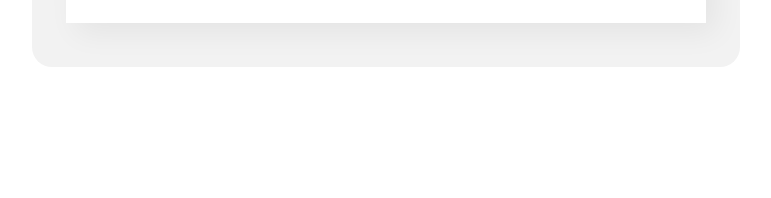
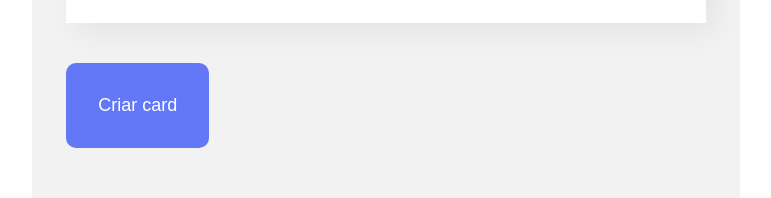
Before and after one commit to souza99/exemplo-alura, a JavaScript app: page / in a window 1280 px wide. Shown: the part 679-877 px from the top of the page, without its empty margins (254-1025 px from the left). Before the commit the page ends 826 px from the top, so only its background shows below. Built offline with nearby package versions, Linux system fonts and the light colour scheme; the HTML template or start-up script is replaced by a standard one.

Commit message:
Botão como componente e com childrem

```diff
--- /dev/null
+++ b/src/componentes/Botao/Botao.css
@@ -0,0 +1,21 @@
+.botao {
+    background-color: #6278f7;
+    border-radius: 10px;
+    font-weight: 700px;
+    font-size: 18px;
+    padding: 32px;
+    border: none;
+    cursor: pointer;
+    color: #fff;
+    margin: 32px 0;
+}
+
+.botao:hover {
+    color: #95FFD4;
+}
+
+/*
+:hover
+quando tiver hover(com o mouse em sima)
+ele ira realizar uma ação
+*/
--- /dev/null
+++ b/src/componentes/Botao/index.js
@@ -0,0 +1,11 @@
+import './Botao.css'
+
+const Botao = (props) => {
+    return(
+        <button className='botao'>
+            {props.children}
+        </button>
+    )
+}
+
+export default Botao;
--- a/src/componentes/Formulario/index.js
+++ b/src/componentes/Formulario/index.js
@@ -1,3 +1,4 @@
+import Botao from '../Botao';
 import CampoTexto from '../CampoTexto';
 import ListaSuspensa from '../LiscaSuspensa';
 import './Formulario.css';
@@ -31,9 +32,21 @@
                     placeholder="Digite o endereco da imagem"
                 />
                 <ListaSuspensa label="Time" itens={times} />
+                <Botao>
+                    Criar card
+                </Botao>
             </form>
         </section>
     );
 }
 
 export default Formulario;
+
+
+// <Botao>
+//    Criar card
+// </Botao>
+// Quando abrimos e fexamos um componente, estamos dizendo que vamos receber um conteudo
+// que do locar onde estamos invocando o componente vai ter que ler
+// como imagens, icones e textos, então o componente recebe isso como childrem, filhos de seu conteudo criado
+// originalmente
```
Also changed, not shown: src/componentes/LiscaSuspensa/ListaSuspensa.css (line endings or trailing spaces).
